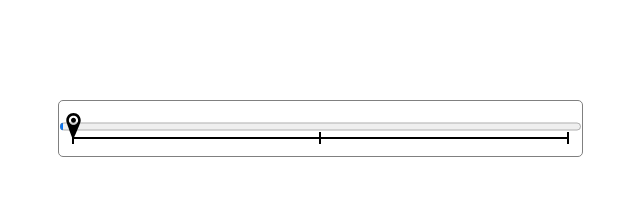
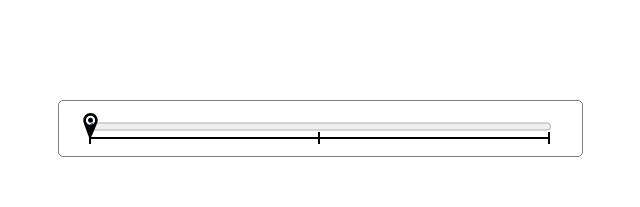
Before and after one commit to pnevmat/sliders, a React (Create React App) app: page / in a window 1280 px wide. Shown: the top 207 px of the page, without its empty margins (320-960 px from the left). Built offline with nearby package versions, Linux system fonts and the light colour scheme.

Commit message:
fixes almost all bugs of product quantity slider

```diff
--- a/src/App.css
+++ b/src/App.css
@@ -3,8 +3,8 @@
   display: flex;
   align-items: center;
   padding-right: 2px;
-  padding-left: 13px;
-  padding-right: 13px;
+  /* padding-left: 13px;
+  padding-right: 13px; */
   margin-bottom: 12px;
 }
 
--- a/src/App.js
+++ b/src/App.js
@@ -10,7 +10,8 @@ function App() {
 
   const minQuantity = 1;
   const maxQuantity = 100;
-  const step = 1;
+  const step = 2;
+  const style = {height: '27px'};
   return (
     <div
       style={{
@@ -20,7 +21,13 @@ function App() {
         marginRight: 'auto',
         marginLeft: 'auto',
       }}>
-      <div style={{border: '1px solid gray', borderRadius: '5px'}}>
+      <div
+        style={{
+          paddingRight: '30px',
+          paddingLeft: '30px',
+          border: '1px solid gray',
+          borderRadius: '5px',
+        }}>
         <div>
           <div className="sliderWrapper">
             <ProductQuantitySlider
@@ -30,6 +37,7 @@ function App() {
               maxValue={maxQuantity}
               step={step}
               setValue={setQuantity}
+              style={style}
             />
           </div>
 
--- a/src/components/ProductQuantitySlider/ProductQuantitySlider.js
+++ b/src/components/ProductQuantitySlider/ProductQuantitySlider.js
@@ -12,7 +12,9 @@ export default function ProductQuantitySlider({
   maxValue,
   step,
   setValue,
+  style,
 }) {
+  // Todo: try when step will be more than 1
   const [pinStep, sePinStep] = useState(value);
   const [pinWidth, setPinWidth] = useState(0);
   const [left, setLeft] = useState(value);
@@ -21,7 +23,7 @@ export default function ProductQuantitySlider({
   const pinContainerRef = useRef(null);
 
   useEffect(() => {
-    if (mainBlockRef.current) {
+    if (mainBlockRef.current && pinContainerRef.current) {
       const mainBlockWidth = mainBlockRef.current.getBoundingClientRect().width;
       const pinContainerWidth =
         pinContainerRef.current.getBoundingClientRect().width;
@@ -30,7 +32,7 @@ export default function ProductQuantitySlider({
       const actualPinContainerWidth = Math.ceil(pinContainerWidth);
 
       if (actualMainBlockWidth !== 0) {
-        const pinStep = (actualMainBlockWidth * step) / maxValue;
+        const pinStep = actualMainBlockWidth / maxValue;
         console.log('Pin step: ', pinStep);
         sePinStep(pinStep);
         setPinWidth(actualPinContainerWidth);
@@ -39,15 +41,22 @@ export default function ProductQuantitySlider({
   }, [maxValue, step]);
 
   useEffect(() => {
-    if (value <= minValue || value === '2') setLeft(minValue);
-    if (value >= maxValue) setLeft(pinStep * maxValue - pinWidth);
-  }, [value, minValue, maxValue, pinStep, pinWidth]);
+    if (value <= minValue || value === `${minValue + step}`) {
+      setLeft(-pinWidth / 2 + 2);
+      setValue(minValue);
+    }
+
+    if (value >= maxValue || value >= `${maxValue - step}`) {
+      setLeft(pinStep * maxValue - pinWidth / 2 - 2);
+      setValue(maxValue);
+    }
+  }, [value, minValue, maxValue, step, pinStep, pinWidth, setValue]);
 
   const setValueHandler = (newValue) => {
     if (newValue !== value && newValue > minValue) {
       setLeft((prevLeft) => {
-        if (value < newValue) return prevLeft + pinStep;
-        if (value > newValue) return prevLeft - pinStep;
+        if (value < newValue || value > newValue)
+          return newValue * pinStep - pinWidth / 2;
       });
       setValue(newValue);
     }
@@ -65,6 +74,7 @@ export default function ProductQuantitySlider({
         </div>
         <input
           className={s.inputRange}
+          style={style ? style : {}}
           type="range"
           value={value}
           min={minValue}
--- a/src/components/ProductQuantitySlider/ProductQuantitySlider.module.css
+++ b/src/components/ProductQuantitySlider/ProductQuantitySlider.module.css
@@ -13,6 +13,9 @@
 .pinContainer {
   position: absolute;
   top: 0;
+  display: flex;
+  align-items: center;
+  justify-content: center;
 }
 
 .inputRange {
@@ -21,7 +24,7 @@
 }
 
 .inputRange::-webkit-slider-runnable-track {
-  height: 27px;
+  height: 100%;
   cursor: grab;
 }
 
```
